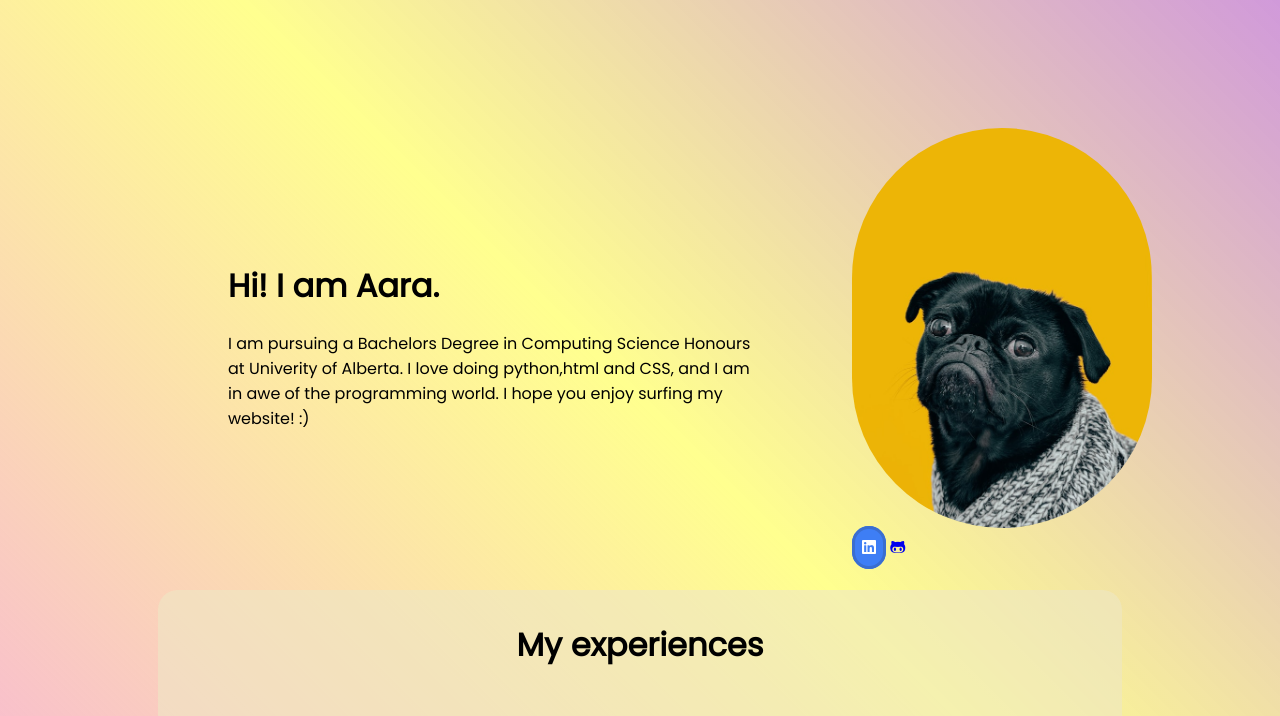
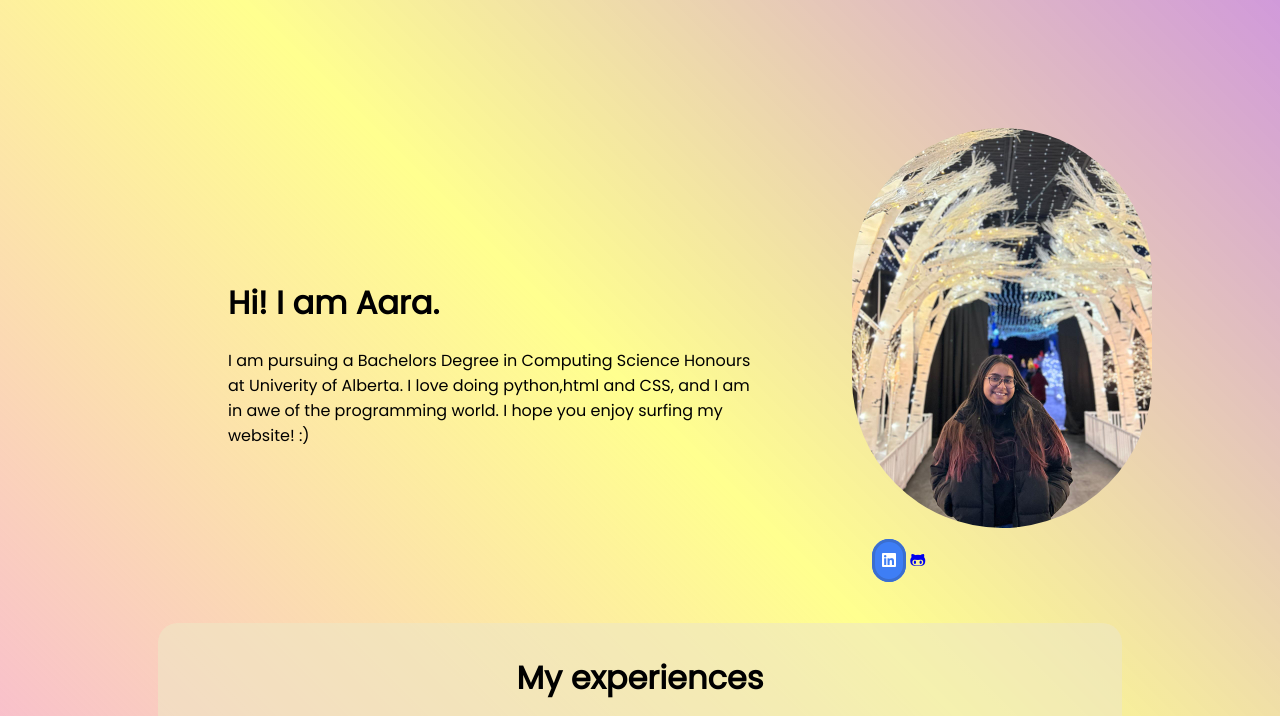
Before and after one commit to mayhem04/personal_projects, a plain HTML site: page personal_website/index.html in a window 1280 px wide. Shown: the top 716 px of the page. Drawn offline with Linux system fonts and the light colour scheme.

Commit message:
Changed the layout of the website by making it more structured

```diff
--- a/personal_website/index.html
+++ b/personal_website/index.html
@@ -15,9 +15,9 @@
             <p> I am pursuing a Bachelors Degree in Computing Science Honours at Univerity of Alberta. I love doing python,html and CSS, and I am in awe of the programming world. I hope you enjoy surfing my website! :) </p>
         </div>
         <div class="image_section">
-            <img src ="./images/dog.jpg">
+            <img src ="./images/website.jpg">
             <div class="link_section">
-                <a href="https://www.linkedin.com/in/aara-vanatia-47b246259" target="_blank" rel="noopener noreferrer" class="linkedin"><i class="fa-brands fa-linkedin"></i></a>
+                <a href="https://ca.linkedin.com/in/aara-vanatia" target="_blank" rel="noopener noreferrer" class="linkedin"><i class="fa-brands fa-linkedin"></i></a>
                 <a href="https://github.com/mayhem04" target="_blank" rel="noopener noreferrer"> <i class="fa-brands fa-github-alt"></i></a>
             </div>
         </div>
--- a/personal_website/style.css
+++ b/personal_website/style.css
@@ -16,6 +16,17 @@ h1 {
     justify-content: space-between;
     align-items: center;
 }
+.image_section {
+    display: flex;
+    flex-direction: column;
+
+}
+.link_section {
+    size: 30px;
+    align-items: center;
+    justify-content: space-between;
+    padding: 20px;
+}
 .linkedin {
     background-color: rgb(62, 126, 245);
     color: white;
@@ -33,7 +44,7 @@ h1 {
 img {
     height: 400px;
     width: auto;
-    border-radius: 360px;
+    border-radius: 400px;
 }
 .intern {
     display: flex;
```
Also changed, not shown: personal_website/images/website.jpg (added).
